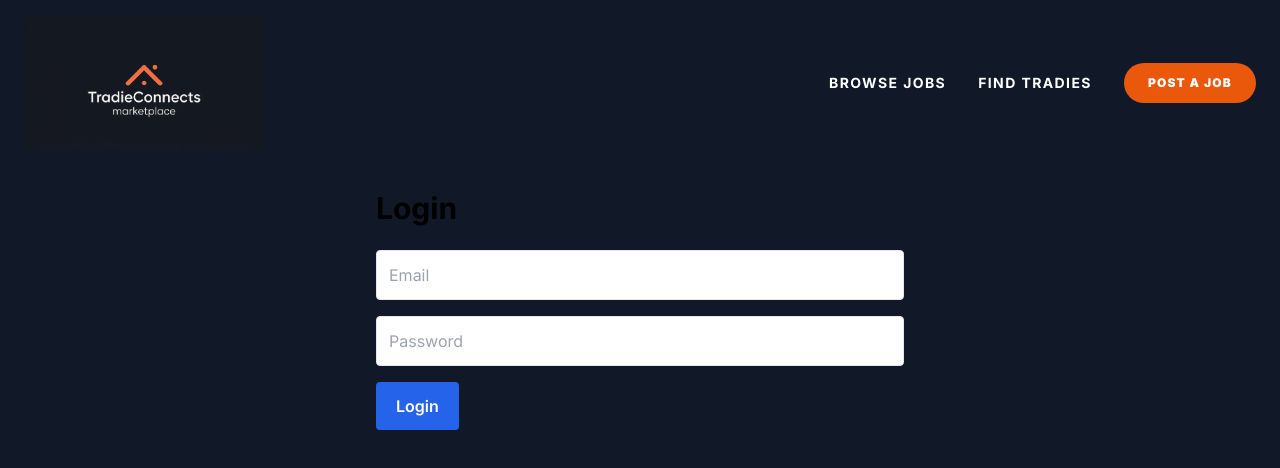
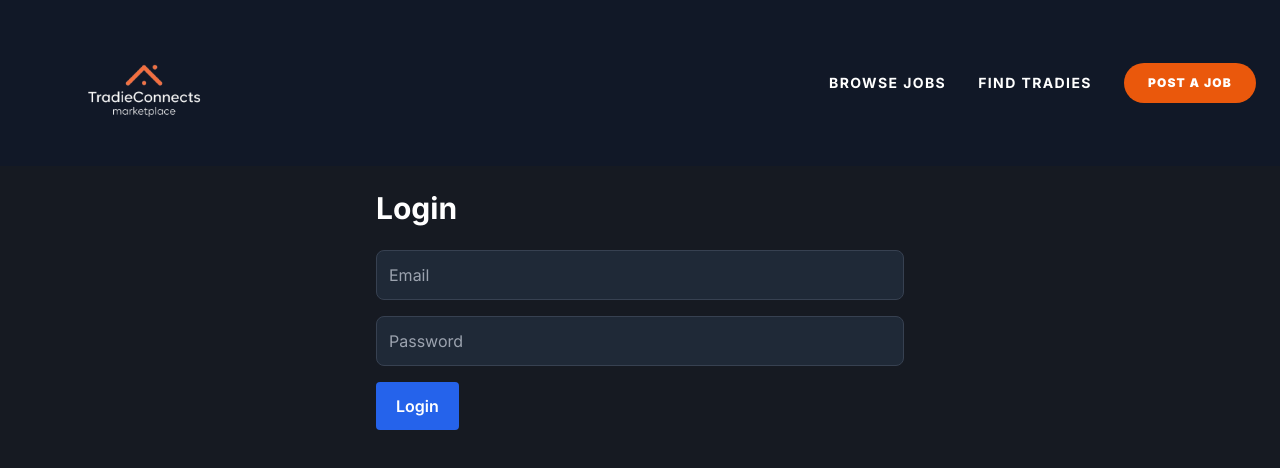
Before and after one commit to RaisMalikov/tradeconnect-fullstack, a Next.js app: page /login in a window 1280 px wide. Shown: the top 468 px of the page. Built offline with nearby package versions, Linux system fonts and the light colour scheme; no server answers.

Commit message:
applied global dark mode override and exact logo background color

```diff
--- a/app/globals.css
+++ b/app/globals.css
@@ -2,22 +2,48 @@
 @tailwind components;
 @tailwind utilities;
 
+/* 1. MATCH THE LOGO BACKGROUND GLOBALLY */
 :root {
-  /* This color matches the navy background in your logo */
-  --site-bg: #111827;
+  --site-bg: #161A22; /* The exact color from your logo image */
 }
 
 body {
   background-color: var(--site-bg) !important;
-  color: #ffffff;
+  color: #ffffff !important; /* Force all standard text to white */
 }
 
-/* Fixes the invisible text in inputs and cards */
-input, textarea {
-  color: #111827 !important; /* Dark text inside white boxes */
-  background-color: #ffffff !important;
+/* 2. FORCE ALL INPUTS/SEARCH BARS TO BE DARK ACROSS THE WHOLE SITE */
+input,
+textarea,
+select {
+  background-color: #1f2937 !important; /* Dark Grey */
+  color: #ffffff !important;            /* White Text */
+  border: 1px solid #374151 !important; /* Subtle border */
+  border-radius: 0.5rem !important;
 }
 
-placeholder {
-  color: #64748b !important;
+/* Make placeholder text visible but dim */
+input::placeholder,
+textarea::placeholder {
+  color: #9ca3af !important;
 }
+
+/* 3. FIX ALL WHITE CARDS GLOBALLY */
+/* If any component tries to use bg-white, this overrides it to a premium dark grey */
+.bg-white {
+  background-color: #1f2937 !important;
+  border: 1px solid #374151 !important;
+}
+
+/* 4. FIX ALL BLACK TEXT GLOBALLY */
+/* Overrides text that is specifically set to dark colors in components */
+.text-gray-900,
+.text-slate-900,
+.text-black {
+  color: #ffffff !important;
+}
+
+/* Keep the blue/orange buttons looking correct */
+button, .bg-orange-600 {
+  color: #ffffff !important;
+}
```
Also changed, not shown: public/logo.png.
